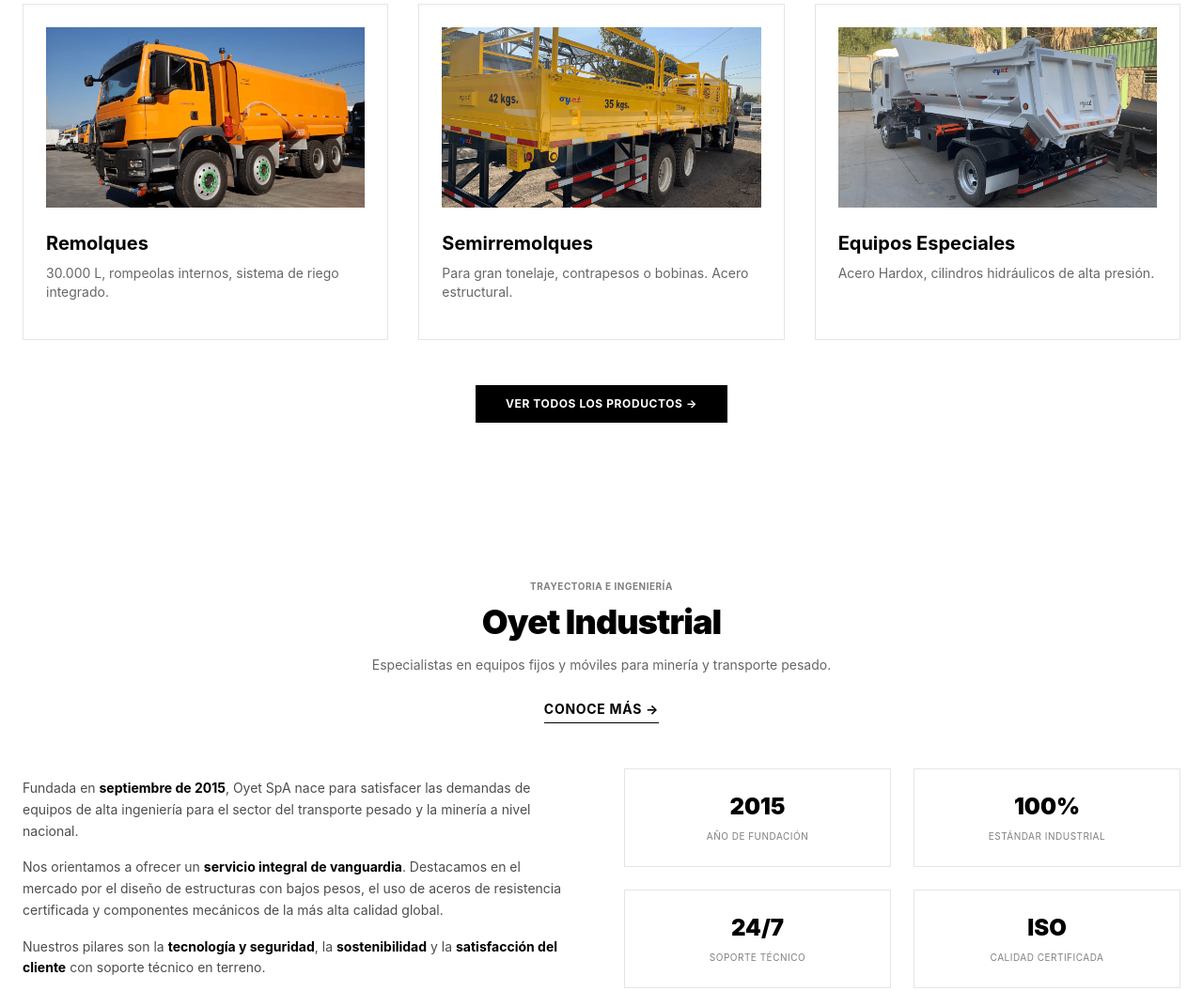
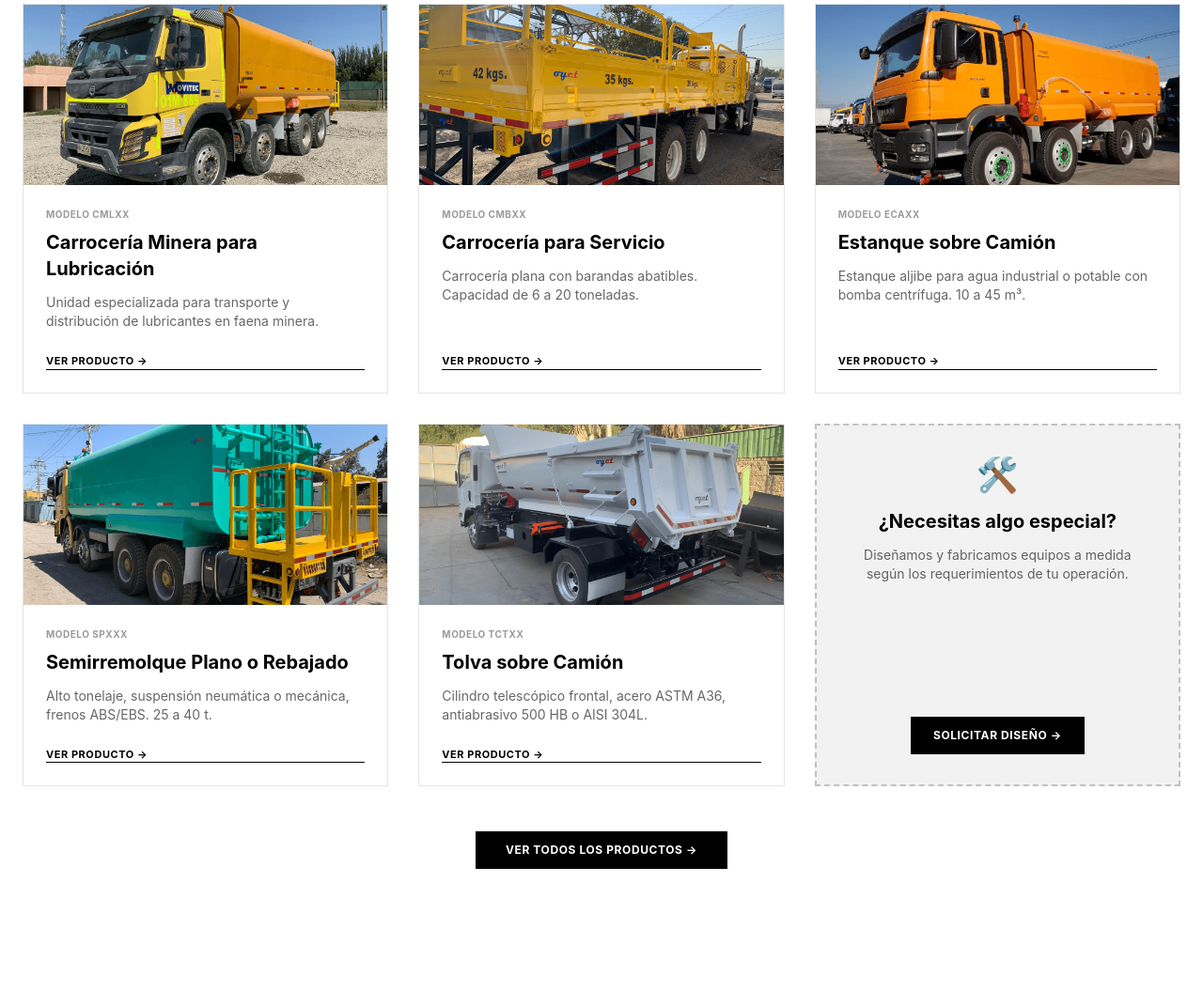
Before and after one commit to Mercadoverso/oyet-spa, a website: page index.html in a window 1280 px wide. Shown: the part 1213-2268 px from the top of the page at 94% size. Drawn offline with nearby package versions, Linux system fonts and the light colour scheme.

Commit message:
feat: ver producto abre modal directo + alineación tarjetas + header con padding

```diff
--- a/index.html
+++ b/index.html
@@ -5,7 +5,6 @@
   <meta name="viewport" content="width=device-width, initial-scale=1.0">
   <meta http-equiv="X-UA-Compatible" content="IE=edge">
 
-  <!-- Seguridad -->
   <meta http-equiv="Content-Security-Policy"
         content="default-src 'self';
                  script-src 'self' 'unsafe-inline' https://unpkg.com https://cdn.jsdelivr.net;
@@ -20,7 +19,6 @@
   <meta name="referrer" content="strict-origin-when-cross-origin">
   <meta http-equiv="X-Content-Type-Options" content="nosniff">
 
-  <!-- SEO -->
   <title>Oyet SpA | Equipos Mineros y Transporte Pesado en Chile</title>
   <meta name="description" content="Oyet SpA: fabricación de carrocerías, tolvas, estanques aljibes y equipos mineros en Lampa, Chile. Aceros certificados y estándar industrial.">
   <meta name="keywords" content="ingeniería minera, transporte pesado, carrocerías mineras, tolvas, estanques aljibes, Lampa, Chile, maestranza">
@@ -28,7 +26,6 @@
   <meta name="theme-color" content="#000000">
   <link rel="canonical" href="https://oyet.cl/">
 
-  <!-- Open Graph -->
   <meta property="og:type" content="website">
   <meta property="og:locale" content="es_CL">
   <meta property="og:site_name" content="Oyet SpA">
@@ -37,35 +34,28 @@
   <meta property="og:url" content="https://oyet.cl/">
   <meta property="og:image" content="https://oyet.cl/assets/img/og-image.jpg">
 
-  <!-- Twitter -->
   <meta name="twitter:card" content="summary_large_image">
   <meta name="twitter:title" content="Oyet SpA | Equipos Mineros">
   <meta name="twitter:description" content="Fabricación de equipos para minería y transporte pesado en Chile.">
   <meta name="twitter:image" content="https://oyet.cl/assets/img/og-image.jpg">
 
-  <!-- Favicon & manifest -->
   <link rel="icon" type="image/x-icon" href="/assets/img/favicon.ico">
   <link rel="apple-touch-icon" href="/assets/img/Logo-oyet-01.png">
   <link rel="manifest" href="/site.webmanifest">
 
-  <!-- Preconnect -->
   <link rel="preconnect" href="https://fonts.googleapis.com">
   <link rel="preconnect" href="https://fonts.gstatic.com" crossorigin>
   <link rel="preconnect" href="https://cdn.jsdelivr.net">
 
-  <!-- Fuentes -->
   <link href="https://fonts.googleapis.com/css2?family=Inter:wght@400;500;600;700;800;900&display=swap" rel="stylesheet">
 
-  <!-- CSS (Tailwind compilado localmente + main.css propio) -->
   <link rel="stylesheet" href="/assets/css/tailwind-compiled.css">
   <link rel="stylesheet" href="/assets/css/main.css">
   <link rel="stylesheet" href="/assets/css/print.css" media="print">
 
-  <!-- CDN con SRI -->
   <link href="https://unpkg.com/aos@2.3.1/dist/aos.css" rel="stylesheet">
   <link rel="stylesheet" href="https://cdn.jsdelivr.net/npm/swiper@11/swiper-bundle.min.css">
 
-  <!-- Schema.org JSON-LD -->
   <script type="application/ld+json">
   {
     "@context": "https://schema.org",
@@ -100,10 +90,10 @@
 
   <a href="#main-content" class="skip-link">Saltar al contenido principal</a>
 
-  <!-- HEADER -->
+  <!-- HEADER — con px-2 extra a cada lado para dar aire al logo -->
   <header class="fixed w-full z-50 bg-white border-b border-black/10">
-    <div class="container-custom py-4 flex justify-between items-center">
-      <a href="/" class="flex-shrink-0" aria-label="Oyet SpA — Inicio">
+    <div class="container-custom py-4 flex justify-between items-center px-4 md:px-6">
+      <a href="/" class="flex-shrink-0 ml-1 md:ml-2" aria-label="Oyet SpA — Inicio">
         <img src="/assets/img/Logo-oyet-01.png" alt="Oyet SpA" class="h-8 md:h-10 w-auto object-contain" width="160" height="40">
       </a>
 
@@ -168,7 +158,7 @@
         </div>
       </div>
 
-<div class="relative z-20 container-custom h-full flex items-center" style="position:relative;z-index:20;">
+      <div class="relative z-20 container-custom h-full flex items-center" style="position:relative;z-index:20;">
         <div class="max-w-2xl">
           <span class="text-white/70 text-[10px] font-bold uppercase tracking-wider">Oyet · Desde 2015</span>
           <h1 class="text-3xl sm:text-4xl md:text-5xl font-black text-white uppercase leading-tight tracking-tight mt-4 mb-6">Equipos y Accesorios<br>para Transporte<br>de Carga Pesada.</h1>
@@ -201,29 +191,84 @@
           <h2 id="productos-title" class="text-3xl md:text-4xl font-black text-black mt-2 tracking-tight">Equipos fabricados para sus necesidades</h2>
           <p class="text-black/60 text-sm mt-4">Aceros certificados y componentes hidráulicos de calidad.</p>
         </div>
-        <div class="grid md:grid-cols-3 gap-8">
-          <a href="/productos-detalle/remolques.html" class="border border-black/10 p-6 hover:shadow-lg transition-all block" data-aos="fade-up" data-aos-delay="100">
-            <div class="h-48 bg-black/5 mb-6 overflow-hidden">
-              <img src="/assets/img/algibe-salmon.png" alt="Remolques industriales" class="w-full h-full object-cover" loading="lazy" decoding="async" width="400" height="300">
+
+        <div class="grid md:grid-cols-2 lg:grid-cols-3 gap-8 items-stretch">
+
+          <!-- 1. Carrocería Minera para Lubricación -->
+          <article class="border border-black/10 hover:shadow-lg transition-all flex flex-col h-full" data-aos="fade-up" data-aos-delay="100">
+            <a href="productos.html#modal-cmlxx" class="block h-48 bg-black/5 overflow-hidden flex-shrink-0">
+              <img src="/assets/img/algibe-amarillo.png" alt="Carrocería Minera para Lubricación" class="w-full h-full object-cover hover:scale-105 transition-transform duration-500" loading="lazy" decoding="async" width="400" height="300">
+            </a>
+            <div class="p-6 flex flex-col flex-1">
+              <span class="text-black/40 text-[10px] font-bold uppercase tracking-wider">Modelo CMLXX</span>
+              <h3 class="text-xl font-bold text-black mt-2 mb-3">Carrocería Minera para Lubricación</h3>
+              <p class="text-black/60 text-sm mb-6">Unidad especializada para transporte y distribución de lubricantes en faena minera.</p>
+              <a href="productos.html#modal-cmlxx" class="mt-auto inline-block text-black text-[11px] font-bold uppercase tracking-wider border-b border-black pb-0.5 hover:opacity-60 self-start">Ver producto →</a>
             </div>
-            <h3 class="text-xl font-bold text-black mb-2">Remolques</h3>
-            <p class="text-black/60 text-sm mb-4">30.000 L, rompeolas internos, sistema de riego integrado.</p>
-          </a>
-          <a href="/productos-detalle/semirremolques.html" class="border border-black/10 p-6 hover:shadow-lg transition-all block" data-aos="fade-up">
-            <div class="h-48 bg-black/5 mb-6 overflow-hidden">
-              <img src="/assets/img/carroceria-amarilla.png" alt="Semirremolques de gran tonelaje" class="w-full h-full object-cover" loading="lazy" decoding="async" width="400" height="300">
+          </article>
+
+          <!-- 2. Carrocería para Servicio -->
+          <article class="border border-black/10 hover:shadow-lg transition-all flex flex-col h-full" data-aos="fade-up" data-aos-delay="150">
+            <a href="productos.html#modal-cmbxx" class="block h-48 bg-black/5 overflow-hidden flex-shrink-0">
+              <img src="/assets/img/carroceria-amarilla.png" alt="Carrocería para Servicio" class="w-full h-full object-cover hover:scale-105 transition-transform duration-500" loading="lazy" decoding="async" width="400" height="300">
+            </a>
+            <div class="p-6 flex flex-col flex-1">
+              <span class="text-black/40 text-[10px] font-bold uppercase tracking-wider">Modelo CMBXX</span>
+              <h3 class="text-xl font-bold text-black mt-2 mb-3">Carrocería para Servicio</h3>
+              <p class="text-black/60 text-sm mb-6">Carrocería plana con barandas abatibles. Capacidad de 6 a 20 toneladas.</p>
+              <a href="productos.html#modal-cmbxx" class="mt-auto inline-block text-black text-[11px] font-bold uppercase tracking-wider border-b border-black pb-0.5 hover:opacity-60 self-start">Ver producto →</a>
             </div>
-            <h3 class="text-xl font-bold text-black mb-2">Semirremolques</h3>
-            <p class="text-black/60 text-sm mb-4">Para gran tonelaje, contrapesos o bobinas. Acero estructural.</p>
-          </a>
-          <a href="/productos-detalle/equipos-especiales.html" class="border border-black/10 p-6 hover:shadow-lg transition-all block" data-aos="fade-up" data-aos-delay="200">
-            <div class="h-48 bg-black/5 mb-6 overflow-hidden">
-              <img src="/assets/img/tolva-blanca.png" alt="Equipos especiales y tolvas" class="w-full h-full object-cover" loading="lazy" decoding="async" width="400" height="300">
+          </article>
+
+          <!-- 3. Estanque sobre Camión -->
+          <article class="border border-black/10 hover:shadow-lg transition-all flex flex-col h-full" data-aos="fade-up" data-aos-delay="200">
+            <a href="productos.html#modal-ecaxx" class="block h-48 bg-black/5 overflow-hidden flex-shrink-0">
+              <img src="/assets/img/algibe-salmon.png" alt="Estanque sobre Camión" class="w-full h-full object-cover hover:scale-105 transition-transform duration-500" loading="lazy" decoding="async" width="400" height="300">
+            </a>
+            <div class="p-6 flex flex-col flex-1">
+              <span class="text-black/40 text-[10px] font-bold uppercase tracking-wider">Modelo ECAXX</span>
+              <h3 class="text-xl font-bold text-black mt-2 mb-3">Estanque sobre Camión</h3>
+              <p class="text-black/60 text-sm mb-6">Estanque aljibe para agua industrial o potable con bomba centrífuga. 10 a 45 m³.</p>
+              <a href="productos.html#modal-ecaxx" class="mt-auto inline-block text-black text-[11px] font-bold uppercase tracking-wider border-b border-black pb-0.5 hover:opacity-60 self-start">Ver producto →</a>
             </div>
-            <h3 class="text-xl font-bold text-black mb-2">Equipos Especiales</h3>
-            <p class="text-black/60 text-sm mb-4">Acero Hardox, cilindros hidráulicos de alta presión.</p>
-          </a>
+          </article>
+
+          <!-- 4. Semirremolque Plano o Rebajado -->
+          <article class="border border-black/10 hover:shadow-lg transition-all flex flex-col h-full" data-aos="fade-up" data-aos-delay="250">
+            <a href="productos.html#modal-spxxx" class="block h-48 bg-black/5 overflow-hidden flex-shrink-0">
+              <img src="/assets/img/sistemas-hidraulicos.png" alt="Semirremolque Plano o Rebajado" class="w-full h-full object-cover hover:scale-105 transition-transform duration-500" loading="lazy" decoding="async" width="400" height="300">
+            </a>
+            <div class="p-6 flex flex-col flex-1">
+              <span class="text-black/40 text-[10px] font-bold uppercase tracking-wider">Modelo SPXXX</span>
+              <h3 class="text-xl font-bold text-black mt-2 mb-3">Semirremolque Plano o Rebajado</h3>
+              <p class="text-black/60 text-sm mb-6">Alto tonelaje, suspensión neumática o mecánica, frenos ABS/EBS. 25 a 40 t.</p>
+              <a href="productos.html#modal-spxxx" class="mt-auto inline-block text-black text-[11px] font-bold uppercase tracking-wider border-b border-black pb-0.5 hover:opacity-60 self-start">Ver producto →</a>
+            </div>
+          </article>
+
+          <!-- 5. Tolva sobre Camión -->
+          <article class="border border-black/10 hover:shadow-lg transition-all flex flex-col h-full" data-aos="fade-up" data-aos-delay="300">
+            <a href="productos.html#modal-tctxx" class="block h-48 bg-black/5 overflow-hidden flex-shrink-0">
+              <img src="/assets/img/tolva-blanca.png" alt="Tolva sobre Camión" class="w-full h-full object-cover hover:scale-105 transition-transform duration-500" loading="lazy" decoding="async" width="400" height="300">
+            </a>
+            <div class="p-6 flex flex-col flex-1">
+              <span class="text-black/40 text-[10px] font-bold uppercase tracking-wider">Modelo TCTXX</span>
+              <h3 class="text-xl font-bold text-black mt-2 mb-3">Tolva sobre Camión</h3>
+              <p class="text-black/60 text-sm mb-6">Cilindro telescópico frontal, acero ASTM A36, antiabrasivo 500 HB o AISI 304L.</p>
+              <a href="productos.html#modal-tctxx" class="mt-auto inline-block text-black text-[11px] font-bold uppercase tracking-wider border-b border-black pb-0.5 hover:opacity-60 self-start">Ver producto →</a>
+            </div>
+          </article>
+
+          <!-- 6. Fabricación a Medida (CTA) -->
+          <article class="border-2 border-dashed border-black/20 p-8 flex flex-col items-center justify-center text-center bg-black/5 hover:bg-black/10 transition-all h-full" data-aos="fade-up" data-aos-delay="350">
+            <div class="text-4xl mb-4">🛠️</div>
+            <h3 class="text-xl font-bold text-black mb-3">¿Necesitas algo especial?</h3>
+            <p class="text-black/60 text-sm mb-6 max-w-xs">Diseñamos y fabricamos equipos a medida según los requerimientos de tu operación.</p>
+            <a href="cotizar.html" class="bg-black text-white px-6 py-3 text-xs font-bold uppercase tracking-wider hover:bg-black/80 mt-auto">Solicitar diseño →</a>
+          </article>
+
         </div>
+
         <div class="text-center mt-12">
           <a href="productos.html" class="inline-block bg-black text-white px-8 py-3 text-xs font-bold uppercase tracking-wider hover:bg-black/80">Ver todos los productos →</a>
         </div>
@@ -316,7 +361,6 @@
                 <option value="hidraulico">Sistema Hidráulico</option>
               </select>
               <textarea name="detalles" rows="3" placeholder="Detalles del Proyecto (capacidades, toneladas...)" class="w-full border border-black/20 p-3 text-sm focus:outline-none focus:border-black"></textarea>
-              <!-- Honeypot antispam -->
               <input type="text" name="website" class="honeypot" tabindex="-1" autocomplete="off" aria-hidden="true">
               <button type="submit" class="w-full bg-black text-white py-3 text-xs font-bold uppercase tracking-wider hover:bg-black/80">Enviar consulta</button>
               <p class="text-[10px] text-black/50 leading-relaxed">Al enviar aceptas nuestra <a href="privacidad.html" class="underline">Política de Privacidad</a>.</p>
@@ -421,7 +465,6 @@
     </div>
   </footer>
 
-  <!-- COOKIE BANNER -->
   <div id="cookie-banner" role="dialog" aria-live="polite" aria-label="Aviso de cookies">
     <div class="container-custom flex flex-col md:flex-row items-start md:items-center justify-between gap-4">
       <p class="text-xs md:text-sm leading-relaxed max-w-3xl">
@@ -434,7 +477,6 @@
     </div>
   </div>
 
-  <!-- SCRIPTS -->
   <script src="https://unpkg.com/aos@2.3.1/dist/aos.js" defer></script>
   <script src="https://cdn.jsdelivr.net/npm/swiper@11/swiper-bundle.min.js" defer></script>
   <script src="/assets/js/menu.js" defer></script>
```
Also changed, not shown: productos.html (+42 -0 lines).
